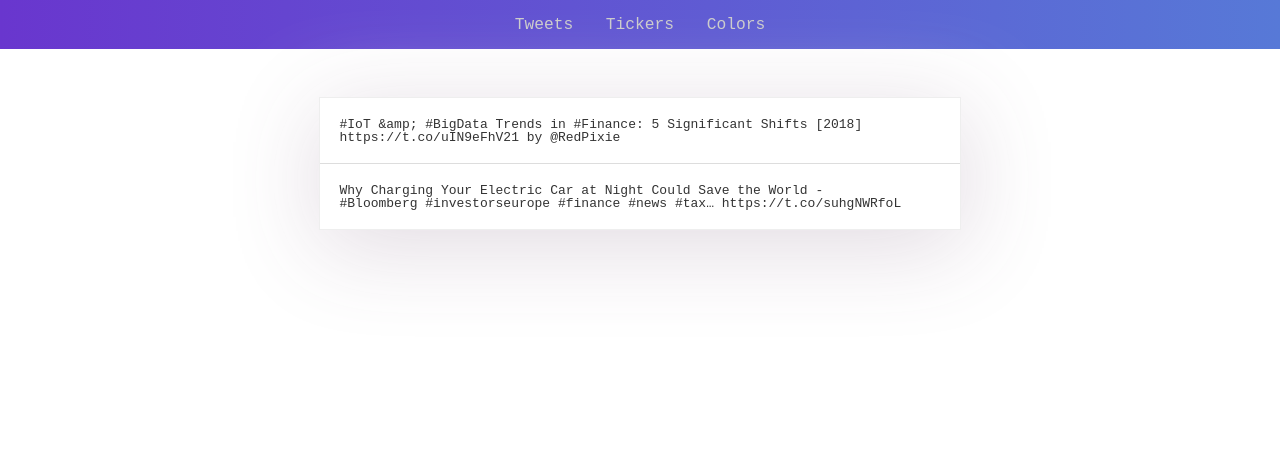
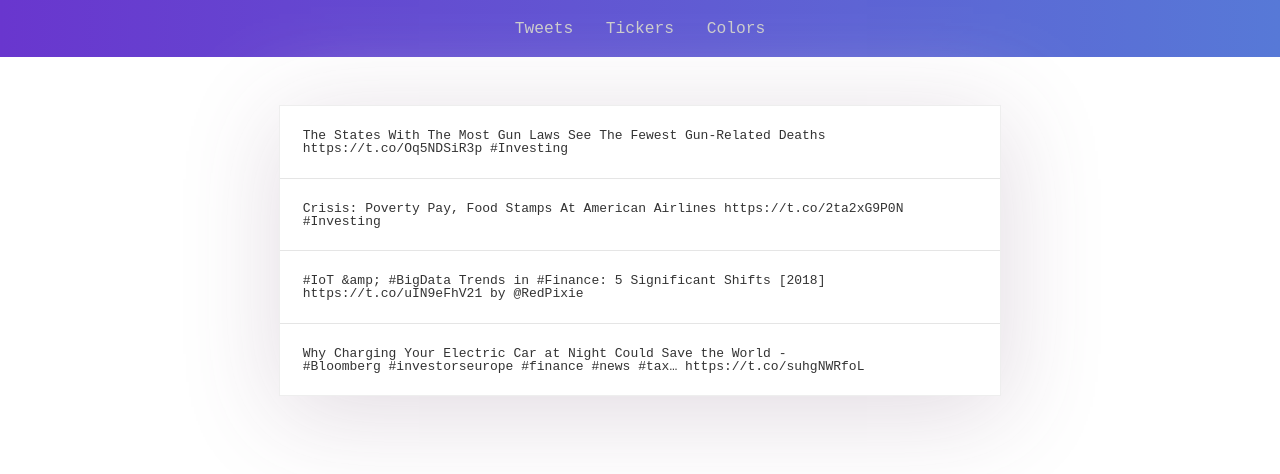
Before and after one commit to codenameyau/tiny-socket, a React (Create React App) app in the folder tiny-socket-react/: page / in a window 1280 px wide. Shown: the top 474 px of the page. Built offline with nearby package versions, Linux system fonts and the light colour scheme; no server answers.

Commit message:
Truncating tweets to 100

```diff
--- a/tiny-socket-react/src/components/core/Navbar.js
+++ b/tiny-socket-react/src/components/core/Navbar.js
@@ -9,7 +9,7 @@ const NavbarContainer = styled.nav`
 	background-image: -webkit-linear-gradient(left, #6936ce, #5779d7);
 	background-image: -o-linear-gradient(left, #6936ce, #5779d7);
 	background-image: linear-gradient(90deg, #6936ce, #5779d7);
-  padding: 1em;
+  padding: 1.25em;
 `;
 
 const NavItem = styled(NavLink)`
--- a/tiny-socket-react/src/components/tweets/Tweets.js
+++ b/tiny-socket-react/src/components/tweets/Tweets.js
@@ -2,14 +2,14 @@ import React from 'react';
 import styled from 'styled-components';
 
 const EmptyTweets = styled.div`
-  max-width: 40em;
-  margin: 3em auto 2em;
+  max-width: 45em;
+  margin: 3em auto;
   text-align: center;
 `;
 
 const TweetList = styled.div`
-  max-width: 40em;
-  margin: 3em auto 2em;
+  max-width: 45em;
+  margin: 3em auto;
   border: 1px solid #eee;
   -webkit-box-shadow: 2px 16px 92px 2px rgba(224,217,224,0.95);
   -moz-box-shadow: 2px 16px 92px 2px rgba(224,217,224,0.95);
@@ -17,14 +17,14 @@ const TweetList = styled.div`
 `;
 
 const TweetItem = styled.div`
-  min-height: 1.5em;
-  padding: 1.5em;
+  min-height: 1.75em;
+  padding: 1.75em;
   background: #fff;
   font-family: monospace;
   color: #333;
 
   &:not(:last-child) {
-    border-bottom: 1px solid #ddd;
+    border-bottom: 1px solid #e5e5e5;
   }
 `;
 
@@ -37,7 +37,7 @@ class Tweets extends React.Component {
 
     this.state = {
       ready: false,
-      tweets: [{ "tweet": "#IoT &amp; #BigData Trends in #Finance: 5 Significant Shifts [2018] https://t.co/uIN9eFhV21 by @RedPixie", "followers": 1710, "retweets": 0 }, { "tweet": "Why Charging Your Electric Car at Night Could Save the World - #Bloomberg #investorseurope #finance #news #tax… https://t.co/suhgNWRfoL", "followers": 814, "retweets": 0 }]
+      tweets: [{ "tweet": "The States With The Most Gun Laws See The Fewest Gun-Related Deaths https://t.co/Oq5NDSiR3p #Investing", "followers": 460, "retweets": 0 }, { "tweet": "Crisis: Poverty Pay, Food Stamps At American Airlines https://t.co/2ta2xG9P0N #Investing", "followers": 460, "retweets": 0 }, { "tweet": "#IoT &amp; #BigData Trends in #Finance: 5 Significant Shifts [2018] https://t.co/uIN9eFhV21 by @RedPixie", "followers": 1710, "retweets": 0 }, { "tweet": "Why Charging Your Electric Car at Night Could Save the World - #Bloomberg #investorseurope #finance #news #tax… https://t.co/suhgNWRfoL", "followers": 814, "retweets": 0 }]
     }
   }
   componentWillMount() {
@@ -56,7 +56,7 @@ class Tweets extends React.Component {
     	const data = JSON.parse(message.data);
 
     	data.tweet && this.setState({
-    		tweets: [data, ...this.state.tweets]
+    		tweets: [data, ...this.state.tweets].slice(0, 100)
     	});
     };
   }
```
